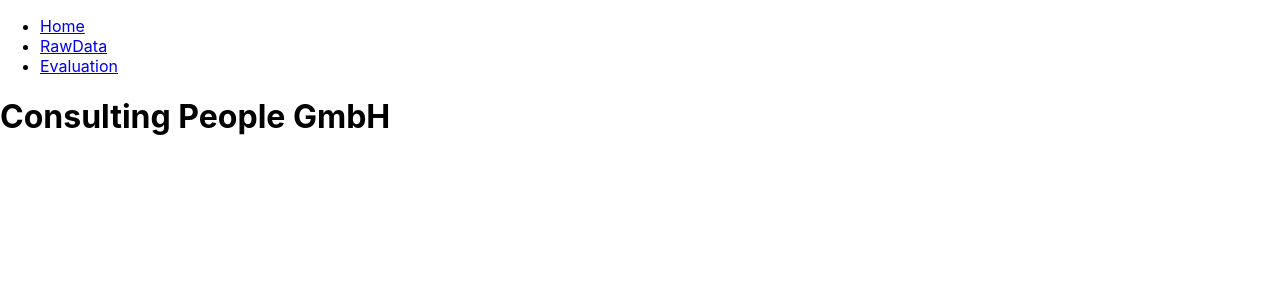
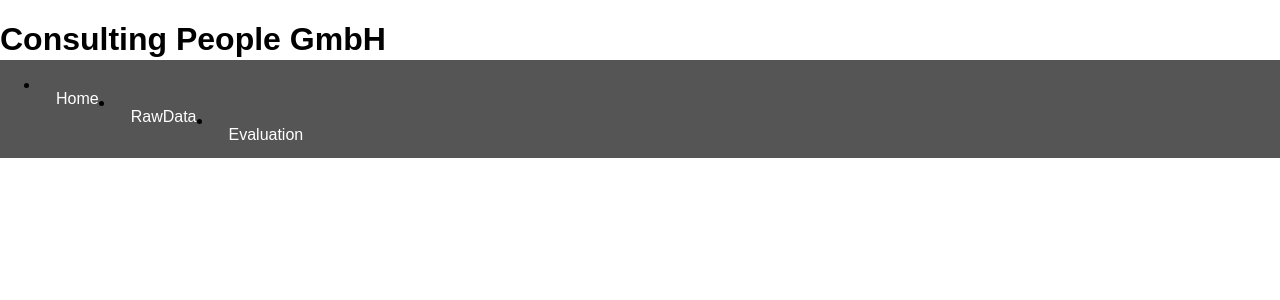
Before and after one commit to dev-team-sap-react/first-react-project, a React (Create React App) app: page / in a window 1280 px wide. Shown: the top 300 px of the page. Built offline with nearby package versions, Linux system fonts and the light colour scheme.

Commit message:
The pages eval, rawdata created

```diff
--- a/package.json
+++ b/package.json
@@ -11,6 +11,7 @@
     "react-dom": "^18.2.0",
     "react-router-dom": "^6.16.0",
     "react-scripts": "5.0.1",
+    "react-table": "^7.8.0",
     "web-vitals": "^2.1.4",
     "xlsx": "^0.18.5"
   },
--- a/src/App.css
+++ b/src/App.css
@@ -47,3 +47,52 @@
 .bold-text {
   font-weight: bold;
 }
+/* RawData.css */
+
+.RawData {
+  padding: 20px;
+}
+
+input {
+  margin-bottom: 20px;
+}
+
+table {
+  width: 100%;
+  border-collapse: collapse;
+}
+
+th, td {
+  border: 1px solid #ddd;
+  padding: 8px;
+  text-align: left;
+}
+
+thead {
+  background-color: #f2f2f2;
+}
+
+.navbar {
+  background-color: #555;
+  overflow: hidden;
+  position: fixed;
+  width: 100%;
+  top: 0;
+  z-index: 1000;
+}
+
+.navbar a {
+  float: left;
+  display: block;
+  color: white;
+  text-align: center;
+  padding: 14px 16px;
+  text-decoration: none;
+}
+
+/* Adjust margin-top based on your header's height */
+.table.body {
+  margin-top: 60px;
+}
+
+/* Add other styles as needed */
--- a/src/App.js
+++ b/src/App.js
@@ -1,4 +1,4 @@
-import React from "react";
+import React, { useState } from "react";
 import { BrowserRouter, Routes, Route } from "react-router-dom";
 import NavBar from "./NavBar";
 import RawData from "./RawData";
@@ -7,18 +7,33 @@
 import NoPage from "./NoPage";
 
 const App = () => {
+  const [processedData, setProcessedData] = useState([]);
   return (
     <BrowserRouter>
       <div className="App">
-        <div>
+        <div className="navbar navbar a">
           <NavBar />
         </div>
         <div>
           <Routes>
-            <Route path="/" element={<Home />} />
-            <Route path="/home" element={<Home />} />
-            <Route path="/rawdata" element={<RawData />} />
-            <Route path="/evaluation" element={<Evaluation />} />
+            <Route index element={<Home processedData={processedData} />} />
+            <Route
+              path="/"
+              element={<Home processedData={processedData} />}
+            />
+            <Route
+              path="/rawData"
+              element={
+                <RawData
+                  processedData={processedData}
+                  setProcessedData={setProcessedData}
+                />
+              }
+            />
+            <Route
+              path="/evaluation"
+              element={<Evaluation processedData={processedData} />}
+            />
             <Route path="*" element={<NoPage />} />
           </Routes>
         </div>
@@ -27,40 +42,4 @@
   );
 };
 
-
 export default App;
-
-//import JSON from "json";
-
-// @ts-check
-
-// function trimConvertDataToJson(e) {
-//   //let dataToTrim = e;
-//   let lines = e.split("\n");
-//   let headers = lines[0].split(",");
-//   const result = [];
-
-//   for (let i = 1; i < lines.length; i++) {
-//     const obj = {};
-//     const currentLine = lines[i].split(",");
-//     for (let j = 1; j < headers.length; j++) {
-//       obj[headers[j].trim()] = currentLine[j].trim();
-//     }
-//     result.push(obj);
-//   }
-
-//   return result;
-// }
-// const handleCSVInputChange = (event) => {
-//   const file = event.target.files[0];
-//   const reader = new FileReader();
-
-//   reader.onload = (e) => {
-//     const csvData = e.target.result;
-//     const jsonData = trimConvertDataToJson(csvData);
-//     setData(jsonData);
-//     console.log(data);
-//   };
-
-//   reader.readAsText(file);
-// };
--- a/src/Evaluation.js
+++ b/src/Evaluation.js
@@ -1,6 +1,60 @@
 import React from "react";
-import App from "./App";
 
-export default function Evaluation(){
-    return (<h1>Auswertung</h1> )
+export default function Evaluation({processedData}){
+    console.log(processedData[0].Table)
+    console.log("Evaluation icin",processedData)
+    console.log("Ich bin hier...")
+    return (
+        <div className="RawData">
+
+          <table className="table body">
+            <thead className="text-font-xlarge">
+              <tr className="">
+                <th scope="col">A</th>
+                <th scope="col">Appl</th>
+                <th scope="col">Cln</th>
+                <th scope="col">Component</th>
+                <th scope="col">Intent</th>
+                <th scope="col">Mult</th>
+                <th scope="col">Object</th>
+                <th scope="col">Object description</th>
+                <th scope="col">Package</th>
+                <th scope="col" className="text-color-blue">
+                  Proposal
+                </th>
+                <th scope="col" className="right-aligned text-color-red">
+                  Records
+                </th>
+                <th scope="col">Sys</th>
+                <th scope="col">TabCIs</th>
+                <th scope="col">Table</th>
+                <th scope="col">Table_description</th>
+              </tr>
+            </thead>
+            <tbody className="table body">
+              {processedData.map((item, index) => (
+                <tr key={index} className="left-aligned">
+                  <td>{item.A}</td>
+                  <td>{item.Appl}</td>
+                  <td>{item.Cln}</td>
+                  <td>{item.Component}</td>
+                  <td>{item.Intent}</td>
+                  <td>{item.Mult}</td>
+                  <td>{item.Object}</td>
+                  <td>{item.Object_description}</td>
+                  <td>{item.Package}</td>
+                  <td className="bold-text text-color-blue">{item.Proposal}</td>
+                  <td className="right-aligned bold-text text-color-red">
+                    {item.Records}
+                  </td>
+                  <td>{item.Sys}</td>
+                  <td>{item.TabCls}</td>
+                  <td>{item.Table}</td>
+                  <td>{item.Table_description}</td>
+                </tr>
+              ))}
+            </tbody>
+          </table>
+        </div>
+      );
 }
--- a/src/RawData.css
+++ b/src/RawData.css
@@ -1,3 +1,47 @@
+
+/* App.css */
+
+body {
+  margin: 50;
+  padding: 100;
+  font-family: 'Arial', sans-serif, l ;
+}
+
+.header {
+
+
+
+  position: fixed;
+
+
+
+}
+
+.navbar {
+  background-color: #555;
+  overflow: hidden;
+  position: fixed;
+  width: 100%;
+  top: 60px; /* Adjust based on your header's height */
+  z-index: 1000; /* Ensure the navbar is above other elements */
+}
+
+.navbar a {
+  float: left;
+  display: block;
+  color: white;
+  text-align: center;
+  padding: 14px 16px;
+  text-decoration: none;
+}
+
+/* Add styles for your other components as needed */
+
+.content {
+  margin-top: 60px; /* Adjust based on your navbar's height */
+  padding: 16px;
+}
+
 
 .RawData {
     text-align: left;
@@ -12,3 +56,10 @@
   .bold-text {
     font-weight: bold;
   }
+  .text-color-red {
+    color: red;
+  } .text-color-blue {
+    color: blue;
+  }.text-font-xlarge {
+    font-size: x-large;
+  }
--- a/src/RawData.js
+++ b/src/RawData.js
@@ -1,9 +1,8 @@
-
 import "./RawData.css";
 import React, { useState } from "react";
 import Papa from "papaparse";
 
-export default function RawData() {
+export default function RawData({ processedData, setProcessedData }) {
   const [data, setData] = useState([]);
 
   function handleFile(e) {
@@ -27,7 +26,7 @@
           });
           return processedItem;
         });
-
+        setProcessedData(processedData);
         setData(processedData);
         console.log(processedData);
         console.log(processedData[5].Records * 45000000);
@@ -38,10 +37,15 @@
 
   return (
     <div className="RawData">
-      <input type="file" accept=".csv" onChange={handleFile} />
-      <table className="table">
-        <thead>
-          <tr>
+      <input
+        type="file"
+        accept=".csv"
+        onChange={handleFile}
+        className="navbar"
+      />
+      <table className="table body">
+        <thead className="text-font-xlarge">
+          <tr className="">
             <th scope="col">A</th>
             <th scope="col">Appl</th>
             <th scope="col">Cln</th>
@@ -51,15 +55,19 @@
             <th scope="col">Object</th>
             <th scope="col">Object description</th>
             <th scope="col">Package</th>
-            <th scope="col">Proposal</th>
-            <th scope="col">Records</th>
+            <th scope="col" className="text-color-blue">
+              Proposal
+            </th>
+            <th scope="col" className="right-aligned text-color-red">
+              Records
+            </th>
             <th scope="col">Sys</th>
             <th scope="col">TabCIs</th>
             <th scope="col">Table</th>
             <th scope="col">Table_description</th>
           </tr>
         </thead>
-        <tbody>
+        <tbody className="table body">
           {data.map((item, index) => (
             <tr key={index} className="left-aligned">
               <td>{item.A}</td>
@@ -71,8 +79,10 @@
               <td>{item.Object}</td>
               <td>{item.Object_description}</td>
               <td>{item.Package}</td>
-              <td>{item.Proposal}</td>
-              <td className="right-aligned bold-text">{item.Records}</td>
+              <td className="bold-text text-color-blue">{item.Proposal}</td>
+              <td className="right-aligned bold-text text-color-red">
+                {item.Records}
+              </td>
               <td>{item.Sys}</td>
               <td>{item.TabCls}</td>
               <td>{item.Table}</td>
@@ -83,62 +93,6 @@
       </table>
     </div>
   );
-  // const App = () => {
-  //   const [data, setData] = useState([]);
 
-  //   function handleFile(e) {
-  //     const file = e.target.files[0];
-  //     Papa.parse(file, {
-  //       header: true,
-  //       complete: function (results) {
-  //         const data = [];
-  //         const parsedData = JSON.parse(results.data);
 
-  //         Object.keys(parsedData).forEach((key) => {
-  //           if (typeof parsedData[key] === "string") {
-  //             parsedData[key] = parsedData[key].trim();
-  //           }
-  //         });
-  //         const trimmedData = JSON.stringify(parsedData);
-
-  //         setData(trimmedData);
-  //         // Object.keys(parsedData).forEach((key) => {
-  //         //   if (typeof parsedData[key] === 'number'){
-  //         //     parsedData[key] = parsedData[key].toFixed(2);
-  //         //   }
-  //         // });
-
-  //         setData(data);
-  //         //setData(results.data);
-  //         console.log(data[1].Records * 555);
-  //         console.log(data);
-  //       },
-  //     });
-  //   }
-  //<div>{data[1]*5} Kere Tekrarlandi.</div>
-
-  // return (
-  //   <div>
-  //     <input type="file" accept=".csv" onChange={handleCSVInputChange} />
-
-  //     {data ? (
-  //       <div className="json-container">
-  //         <pre>{JSON.stringify(data, null, 2)}</pre>
-  //       </div>
-  //     ) : (
-  //       <p>Please select a CSV file.</p>
-  //     )}
-  //   </div>
-  // );
-
-  // const parsedData = JSON.parse(results.data);
-
-  // Object.keys(parsedData).forEach((key) => {
-  //   if (typeof parsedData[key] === "string") {
-  //     parsedData[key] = parsedData[key].trim();
-  //   }
-  // });
-  // const trimmedData = JSON.stringify(parsedData);
-
-  // setData(trimmedData);
 }
```
Also changed, not shown: 1 other file (tests, documents, lock files or other folders).
